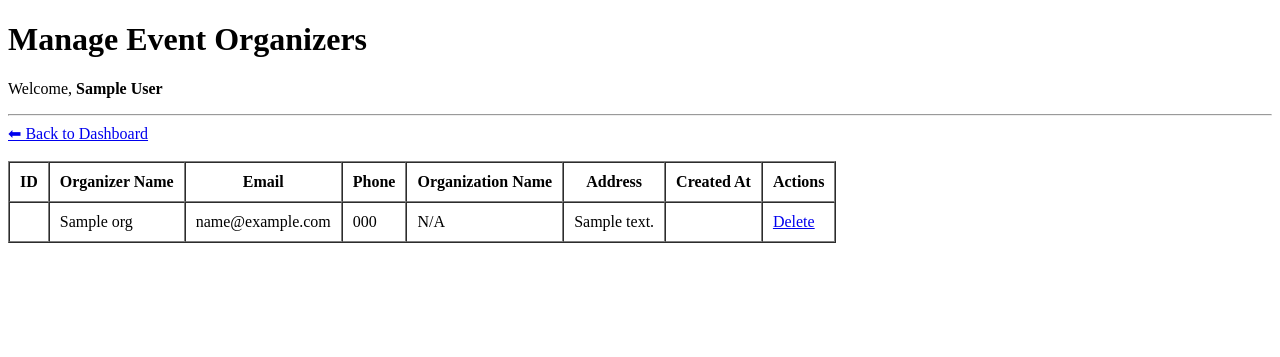
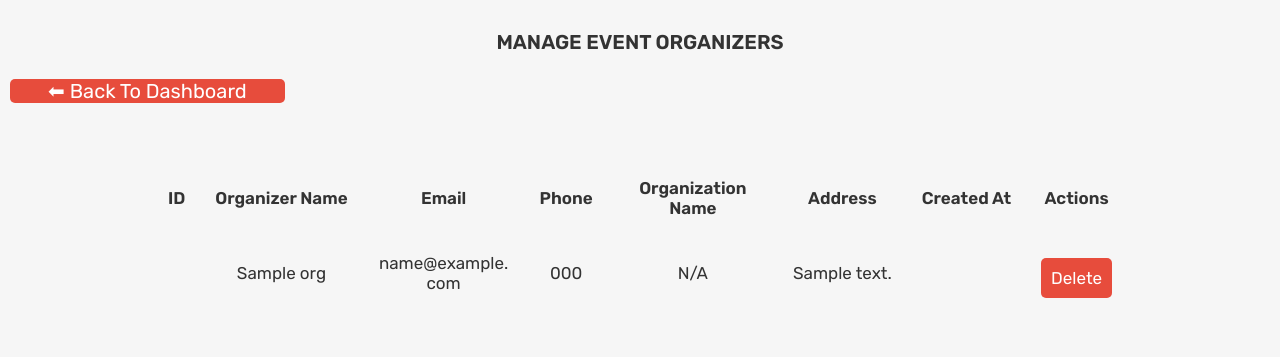
Before and after one commit to Sparda07/Ticket-Management, a PHP site: page /View/Admin/manage_organizers.php in a window 1280 px wide. Shown: the top 357 px of the page. Run offline with PHP 8.4, Linux system fonts and the light colour scheme; the visitor is signed in with stand-in values (Sample User, id 1); tables that the repository leaves empty or names only in its code hold one stand-in row (values such as "Sample post"); data that the repository does not hold is empty.

Commit message:
admin all page done

```diff
--- a/View/Admin/admin_dashboard.php
+++ b/View/Admin/admin_dashboard.php
@@ -24,7 +24,7 @@ include("../../Model/queries.php");
     ?>
 
     <section class = "summary-card">
-        <h3 class = "admin-header">Event Ticket Summary</h3>
+        <h3 class = "admin-header">Event Ticket Summary</h3> <br><br>
         <table class = "summary-list">
             <tr>
                 <th>Total Users</th>
--- a/View/Admin/manage_organizers.php
+++ b/View/Admin/manage_organizers.php
@@ -7,9 +7,9 @@ include("../../Model/queries.php");
 if (isset($_GET["delete_id"])) {
     $org_id = intval($_GET["delete_id"]);
     if (admin_delete_organizer($conn, $org_id)) {
-        echo "<p>✅ Organizer deleted successfully.</p>";
+        echo "<p> Organizer deleted successfully.</p>";
     } else {
-        echo "<p>❌ Error deleting organizer: " . mysqli_error($conn) . "</p>";
+        echo "<p> Error deleting organizer: " . mysqli_error($conn) . "</p>";
     }
 }
 
@@ -20,17 +20,20 @@ $result = get_all_organizers($conn);
 <html>
 <head>
     <title>Manage Organizers</title>
+    <link rel = "stylesheet" href = "../CSS/style.css">
 </head>
 <body>
+    <div class = "rolling-section">
+        <header class = "header">
+            <h3 class = "admin-header">Manage Event Organizers</h1>
+        </header>
+        <div class = "back-div" ><a href="admin_dashboard.php" class = "delete-btn back">⬅ Back to Dashboard</a></div>
+    </div>
 
-<h1>Manage Event Organizers</h1>
-<p>Welcome, <strong><?php echo $_SESSION["username"]; ?></strong></p>
-<hr>
 
-<a href="admin_dashboard.php">⬅ Back to Dashboard</a>
-<br><br>
 
-<table border="1" cellpadding="10" cellspacing="0">
+    <section class = "header header-table">
+        <table border="1" cellpadding="10" cellspacing="0" class = "manage-organizer-table">
             <tr>
                 <th>ID</th>
                 <th>Organizer Name</th>
@@ -52,8 +55,8 @@ $result = get_all_organizers($conn);
                         <td><?php echo htmlspecialchars($row["organization_name"] ?? "N/A"); ?></td>
                         <td><?php echo htmlspecialchars($row["address"] ?? "N/A"); ?></td>
                         <td><?php echo $row["created_at"]; ?></td>
-                <td>
-                    <a href="?delete_id=<?php echo $row['org_id']; ?>" onclick="return confirm('Are you sure you want to delete this organizer?');">Delete</a>
+                        <td >
+                            <a href="?delete_id=<?php echo $row['org_id']; ?>" onclick="return confirm('Are you sure you want to delete this organizer?');" class= "delete-btn">Delete</a>
                         </td>
                     </tr>
                 <?php endwhile; ?>
@@ -62,6 +65,7 @@ $result = get_all_organizers($conn);
             <?php endif; ?>
 
         </table>
+    </section>
 
 </body>
 </html>
--- a/View/CSS/style.css
+++ b/View/CSS/style.css
@@ -27,7 +27,9 @@ h3{
    font-size: 2.5rem;
 }
 
-.home-bg .home .content h3 ,.header, .admin-header{
+.home-bg .home .content h3,
+.header,
+.admin-header{
    font-size: 3rem;
    text-transform: uppercase;
    margin-top: 1.5rem;
@@ -51,7 +53,9 @@ h3{
    margin: 1.5rem;
 }
 
-.home-bg .home .content p  ,.paragraph ,.paragraph > *{
+.home-bg .home .content p,
+.paragraph ,
+.paragraph > *{
    font-size: 1.6rem;
    padding:1rem 0;
    line-height: 2;
@@ -70,7 +74,8 @@ h3{
 
 
 .home-bg .home .content a,
-.summary-card .delete-btn ,.delete-btn{
+.summary-card .delete-btn ,
+.delete-btn{
    display: inline-block;
    width: auto;
 }
@@ -125,14 +130,31 @@ h3{
    padding-bottom: 0;
 }
 
-th , td {
+th ,
+td,
+.manage-organizer-table {
    font-size: 2rem;
    text-align: center;
    vertical-align: middle;
    padding: 1.5rem;
    min-width: 20ch;
+}
 
+.manage-organizer-table th,
+.manage-organizer-table td{
+   font-size: 1.7rem;
+   min-width: 0ch;
+   max-width: 15ch;
+   word-wrap: break-word;
+   word-break: break-word;
 }
+
+.manage-organizer-table a{
+   font-size: 1.7rem;
+   padding: 1rem;
+}
+
+
 .summary-list .a td {
    line-height: 1.5;
    color:var(--white);
```
Also changed, not shown: View/Admin/manage_events.php (+15 -9 lines), View/Admin/manage_orders.php (+14 -7 lines), View/Admin/manage_users.php (+4 -4 lines). Lines whose indentation alone changed are shown as unchanged.
